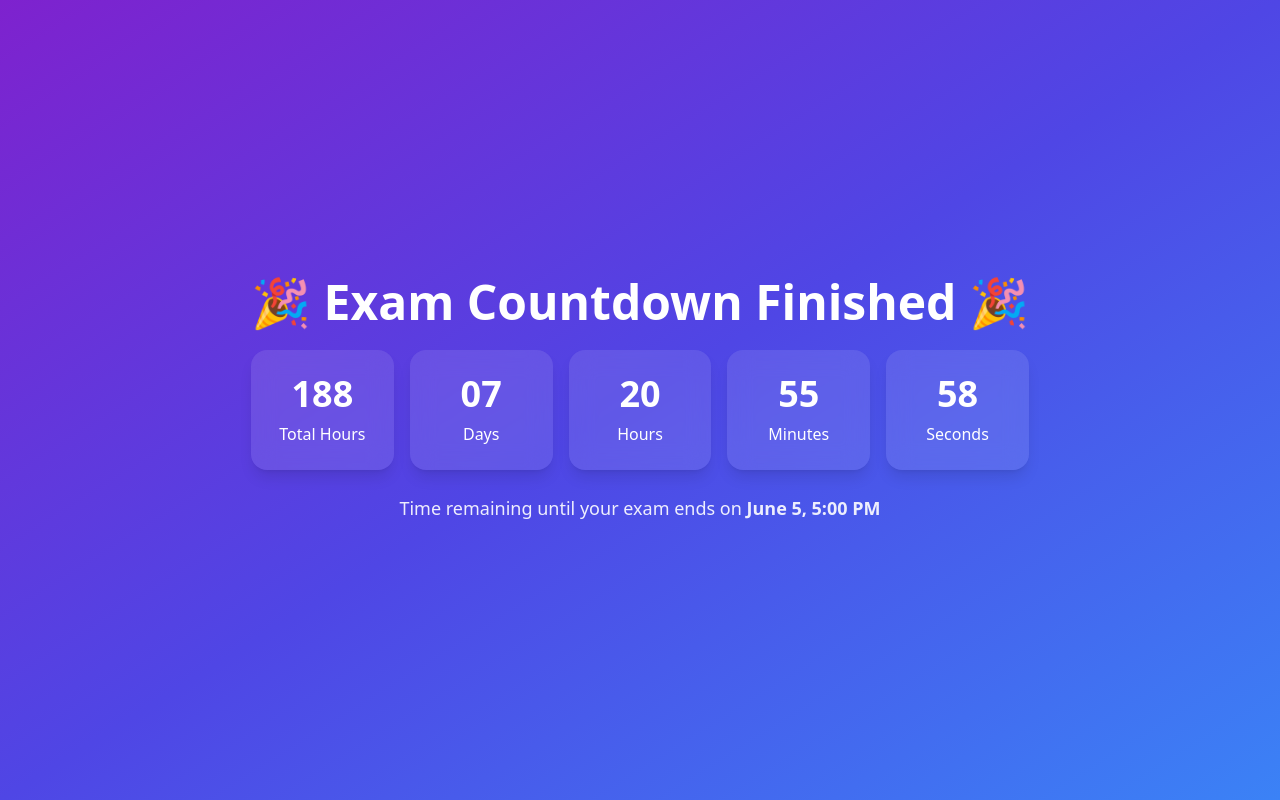
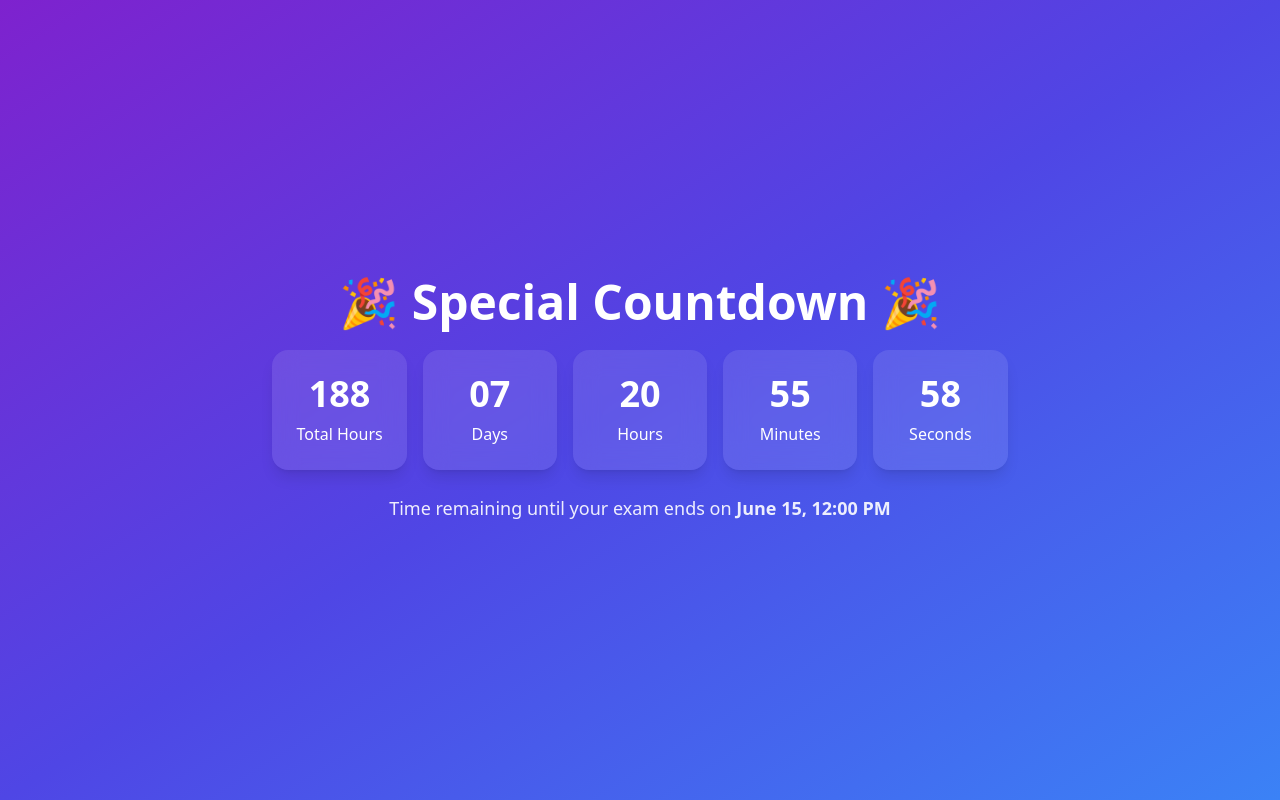
Before and after one commit to Ahmad-Mahboob/Exam_Ending, a plain HTML site: page index.html in a window 1280 px wide. Drawn offline with nearby package versions, Linux system fonts and the light colour scheme.

Commit message:
Update index.html

```diff
--- a/index.html
+++ b/index.html
@@ -8,7 +8,7 @@
 </head>
 <body class="bg-gradient-to-br from-purple-700 via-indigo-600 to-blue-500 text-white min-h-screen flex items-center justify-center p-4">
   <div class="text-center space-y-6">
-    <h1 class="text-3xl sm:text-5xl font-bold">🎉 Exam Countdown Finished 🎉</h1>
+    <h1 class="text-3xl sm:text-5xl font-bold">🎉 Special Countdown 🎉</h1>
     <div class="grid grid-cols-2 sm:grid-cols-5 gap-4 text-center">
       <div class="bg-white/10 backdrop-blur-md p-6 rounded-2xl shadow-lg">
         <div id="totalHours" class="text-4xl font-bold">00</div>
@@ -31,7 +31,7 @@
         <div class="text-sm sm:text-base mt-2">Seconds</div>
       </div>
     </div>
-    <p class="text-md sm:text-lg text-white/90 mt-4">Time remaining until your exam ends on <strong>June 5, 5:00 PM</strong></p>
+    <p class="text-md sm:text-lg text-white/90 mt-4">Time remaining until your exam ends on <strong>June 15, 12:00 PM</strong></p>
   </div>
 
   <script>
```
